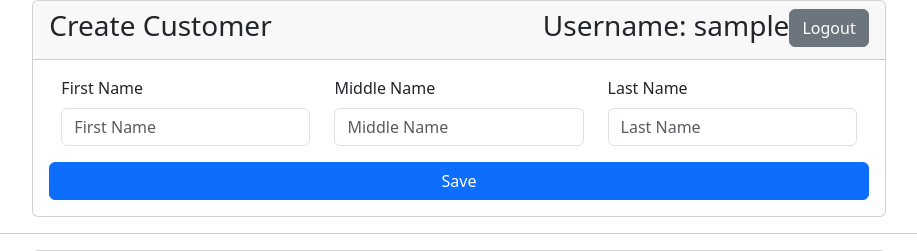
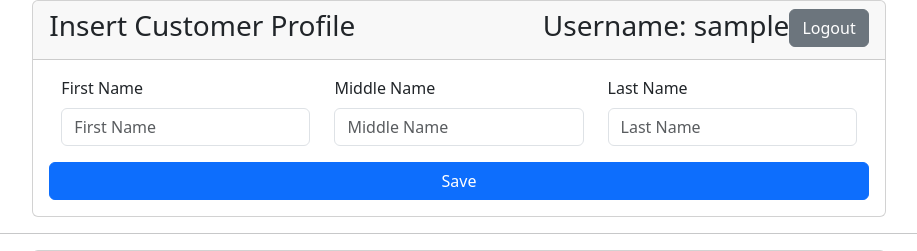
Before and after one commit to jessilynTupas/flaskdemo, a Flask app: page /createcustomer in a window 1280 px wide. Shown: the top 251 px of the page, without its empty margins (181-1098 px from the left). Run offline with Flask 3, Linux system fonts and the light colour scheme; the visitor is signed in with stand-in values (Sample User, id 1).

Commit message:
Update create_customer.html

```diff
--- a/templates/create_customer.html
+++ b/templates/create_customer.html
@@ -1,16 +1,16 @@
 {%extends 'base.html'%}
-{%block title%}Create Customer{%endblock%}
+{%block title%}Insert Customer Profile{%endblock%}
 
 {%block content%}
 <div class="card offset-2 col-8">
     <div class="card-header">
-      <h3 class="float-start">Create Customer</h3>
+      <h3 class="float-start">Insert Customer Profile</h3>
       <a class="btn btn-secondary float-end" href="{{url_for('logout')}}">Logout</a>
       <h3 class="float-end">Username: {{username}}</h3>
 
     </div>
     <div class="card-body">
-      <form action="/createcustomer" method="POST">
+      <form action="/Insert Customer Profile" method="POST">
         <div class="container">
           <div class="row">
             <div class="col">
@@ -43,7 +43,7 @@
       Customer Table
     </div>
     <div class="card-body">
-      <form action="/createcustomer" method="POST">
+      <form action="/Insert Customer Profile" method="POST">
         <div class="container">
           <div class="row">
             <div class="col">
```
